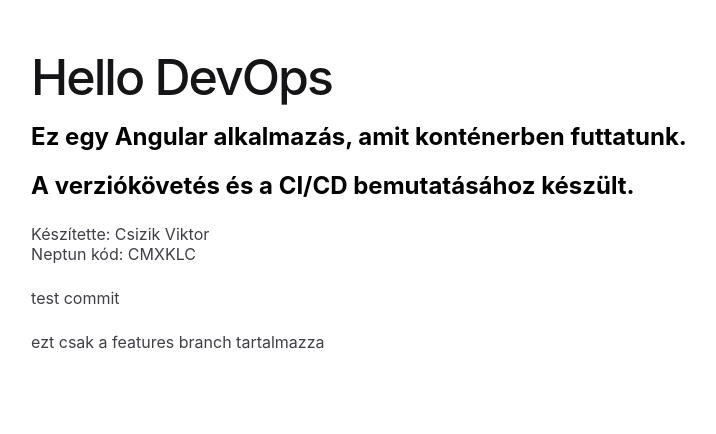
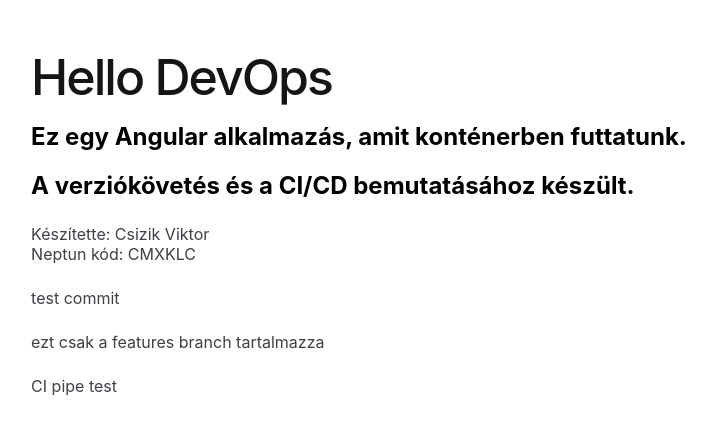
Before and after one commit to ccvik100/cmxklc-hello-devops, an Angular app: page / in a window 1280 px wide. Shown: the top 434 px of the page, without its empty margins (281-997 px from the left). Built offline with nearby package versions, Linux system fonts and the light colour scheme.

Commit message:
ci pipe test

```diff
--- a/src/app/app.html
+++ b/src/app/app.html
@@ -11,6 +11,7 @@
       </p>
       <p>test commit</p>
       <p>ezt csak a features branch tartalmazza</p>
+      <p>CI pipe test</p>
     </div>
   </div>
 </main>
```
